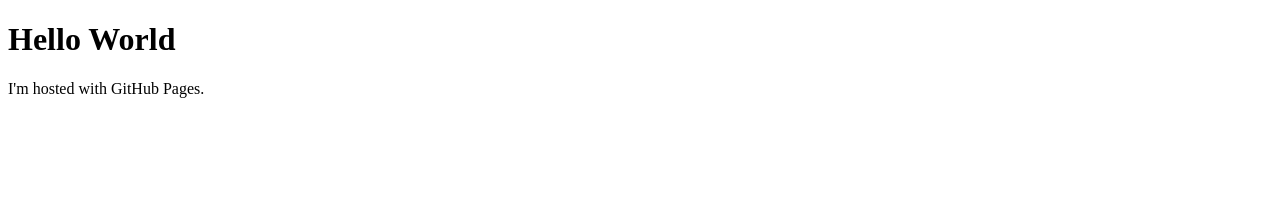
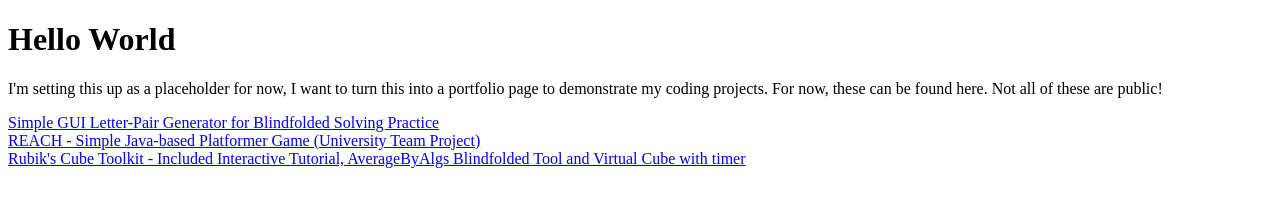
Before and after one commit to ChrisBLD/ChrisBLD.github.io, a plain HTML site: page index.html in a window 1280 px wide. Drawn offline with Linux system fonts and the light colour scheme.

Commit message:
Update index.html

```diff
--- a/index.html
+++ b/index.html
@@ -2,6 +2,9 @@
 <html>
 <body>
 <h1>Hello World</h1>
-<p>I'm hosted with GitHub Pages.</p>
+<p>I'm setting this up as a placeholder for now, I want to turn this into a portfolio page to demonstrate my coding projects. For now, these can be found here. Not all of these are public!</p>
+<a href="https://github.com/ChrisBLD/PairGenerator">Simple GUI Letter-Pair Generator for Blindfolded Solving Practice</a><br>
+<a href="https://git-teaching.cs.bham.ac.uk/mod-team-proj-2018/tempest">REACH - Simple Java-based Platformer Game (University Team Project)</a><br>
+<a href="https://github.com/ChrisBLD/RubiksCubeToolkit/">Rubik's Cube Toolkit - Included Interactive Tutorial, AverageByAlgs Blindfolded Tool and Virtual Cube with timer</a>
 </body>
 </html>
```
